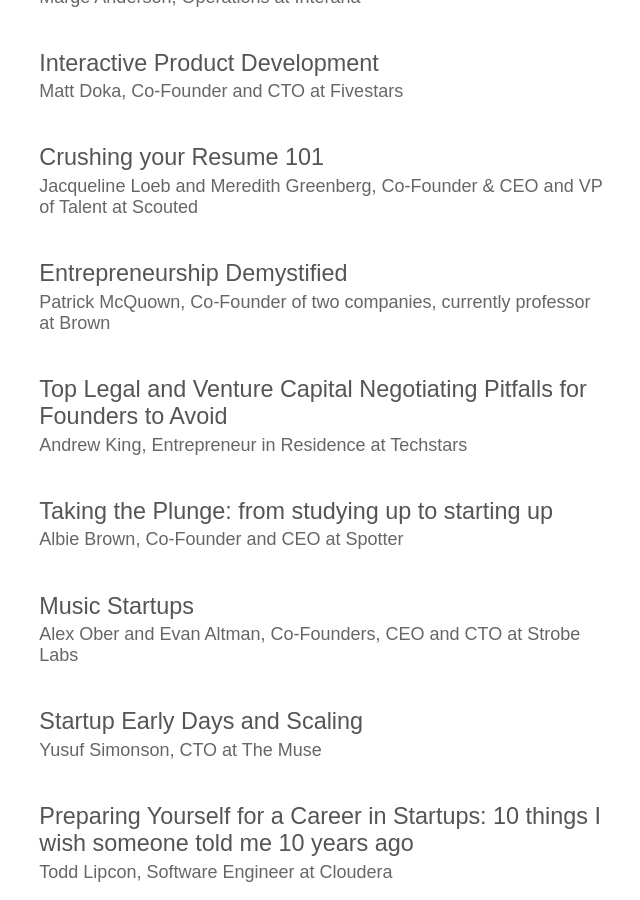
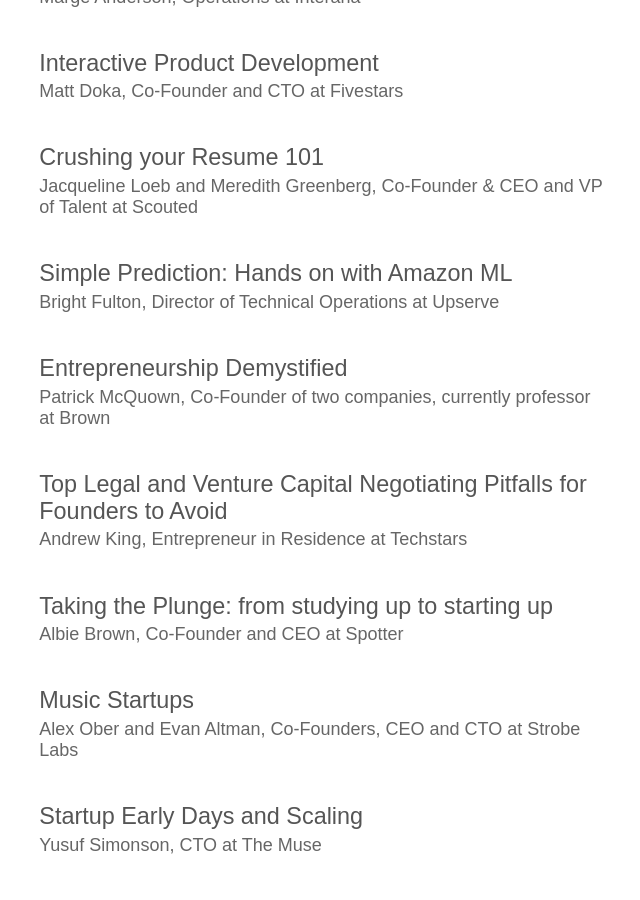
Before and after one commit to hackatbrown/2016.startupatbrown.org, a Jekyll site: the page built from index.html, in a window 1280 px wide and 900 px high, scrolled down 7154 px. Shown: the whole window, without its empty margins (445-1085 px from the left). Built offline with Jekyll 4.4.1, drawn with Linux system fonts in a browser that asks for light colours; nearby versions of some CDN libraries.

Commit message:
add new upserve workshop

```diff
--- a/index.html
+++ b/index.html
@@ -357,6 +357,9 @@
           <h3>Crushing your Resume 101</h3>
           <p>Jacqueline Loeb and Meredith Greenberg, Co-Founder &amp; CEO and VP of Talent at Scouted</p>
 
+          <h3>Simple Prediction: Hands on with Amazon ML</h3>
+          <p>Bright Fulton, Director of Technical Operations at Upserve</p>
+
           <h3>Entrepreneurship Demystified</h3>
           <p>Patrick McQuown, Co-Founder of two companies, currently professor at Brown</p>
 
```
